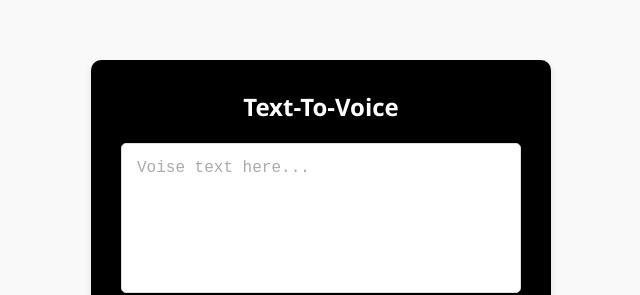
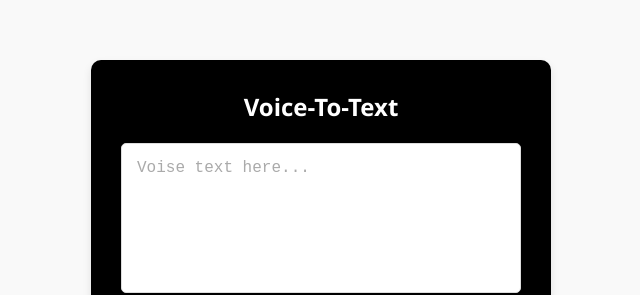
Before and after one commit to rahi2207h/Voice-To-Text, a plain HTML site: page index.html in a window 1280 px wide. Shown: the part 153-448 px from the top of the page, 319-959 px from the left. Drawn offline with Linux system fonts and the light colour scheme.

Commit message:
Update index.html

```diff
--- a/index.html
+++ b/index.html
@@ -9,7 +9,7 @@
 <body>
     <div class="container">
         <div class="box">
-            <h2>Text-To-Voice</h2>
+            <h2>Voice-To-Text</h2>
             <textarea id="textout"placeholder= "Voise text here..."></textarea><br><br>
             <button onclick="startRecognition()">Voice-to-text</button><br><br>
         </div>
```
